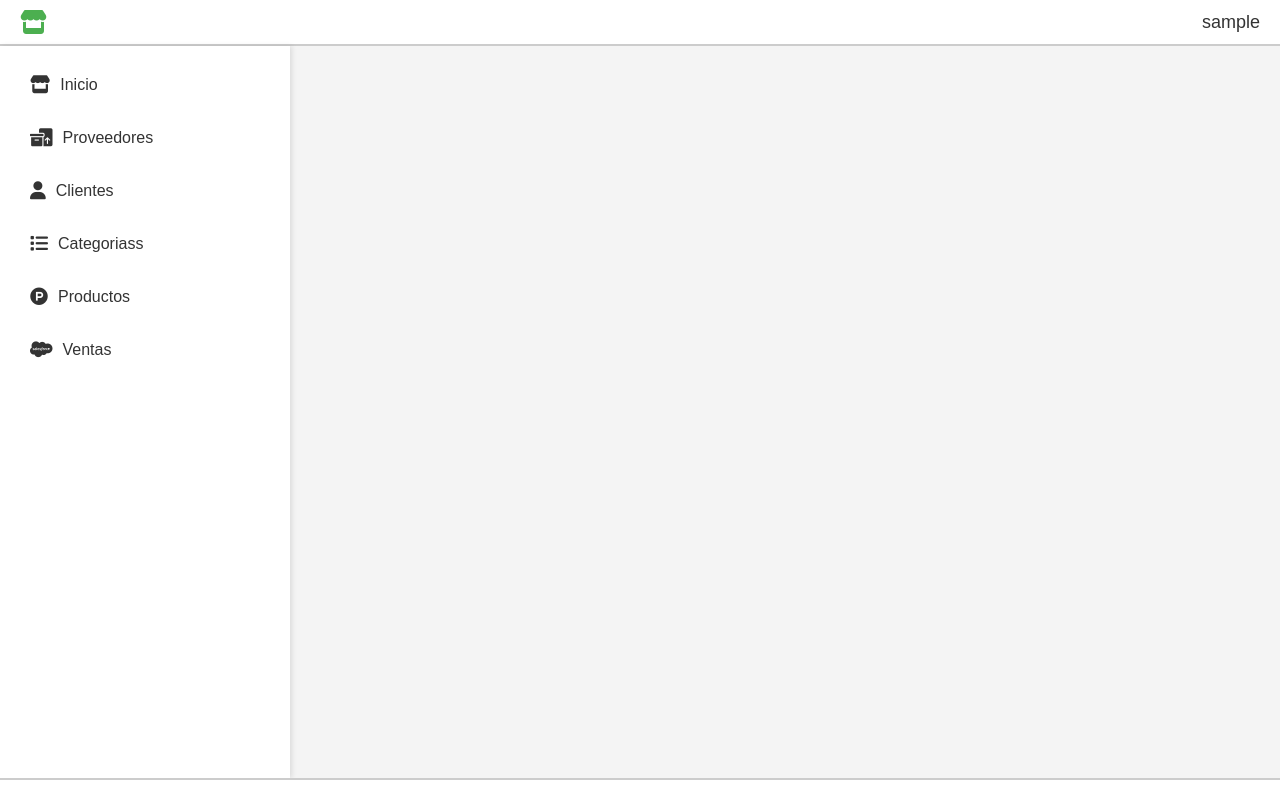
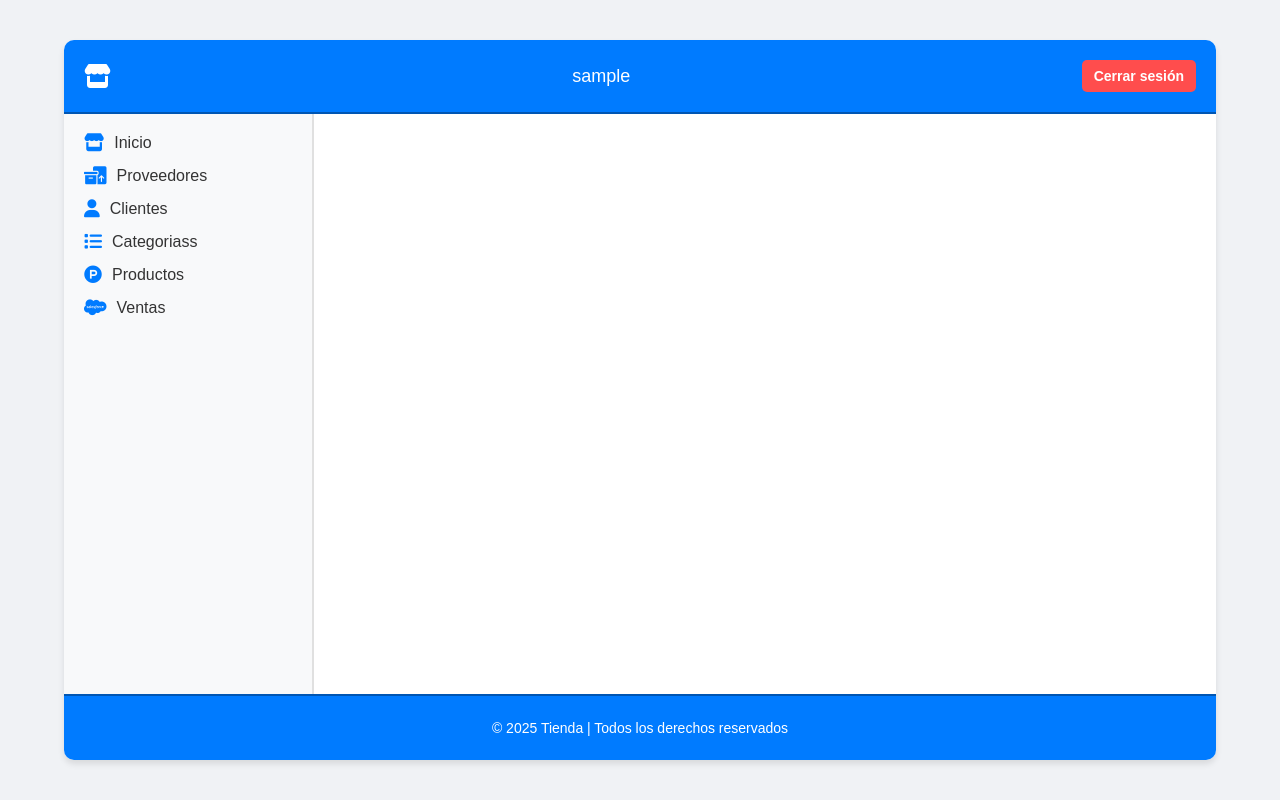
Before and after one commit to tania1985/tienda, a PHP site: page /tienda in a window 1280 px wide. Run offline with PHP 8.4, Linux system fonts and the light colour scheme; the visitor is signed in with stand-in values (Sample User, id 1).

Commit message:
actualización de la página

```diff
--- a/CSS/tienda.css
+++ b/CSS/tienda.css
@@ -1,123 +1,123 @@
-/* Estilo general del body */
+/* General */
 body {
     font-family: Arial, sans-serif;
-    background-color: #f4f4f4; /* Fondo gris claro */
+    background-color: #F0F2F5; /* Fondo gris claro */
     margin: 0;
     padding: 0;
+    display: flex;
+    justify-content: center;
+    align-items: center;
+    min-height: 100vh;
 }
 
 /* Contenedor principal */
 .container {
+    background-color: #FFFFFF; /* Fondo blanco */
+    width: 90%;
+    max-width: 1200px;
+    min-height: 90vh;
     display: flex;
     flex-direction: column;
-    min-height: 100vh; /* Asegura que el contenido ocupe toda la pantalla */
-    margin: 0;
+    border-radius: 10px;
+    box-shadow: 0 4px 6px rgba(0, 0, 0, 0.1); /* Sombra suave */
+    overflow: hidden;
 }
 
-/* Estilo para el header */
+/* Header */
 header {
     display: flex;
     justify-content: space-between;
     align-items: center;
-    background-color: #ffffff; /* Fondo blanco */
-    padding: 10px 20px;
-    border-bottom: 2px solid #ccc;
+    padding: 20px;
+    background-color: #007BFF; /* Azul principal */
+    color: white;
+    font-size: 18px;
+    border-bottom: 2px solid #0056b3; /* Línea inferior azul oscuro */
 }
 
 header i {
     font-size: 24px;
-    color: #4CAF50; /* Color verde */
+    margin-right: 10px;
 }
 
 header p {
-    font-size: 18px;
-    color: #333;
+    margin: 0;
+    flex-grow: 1;
+    text-align: center;
+}
+
+header .logout-btn {
+    text-decoration: none;
+    color: white;
+    background-color: #FF4D4D; /* Rojo para el botón de cerrar sesión */
+    padding: 8px 12px;
+    border-radius: 5px;
+    font-size: 14px;
+    font-weight: bold;
+    transition: background-color 0.3s ease;
+}
+
+header .logout-btn:hover {
+    background-color: #cc0000; /* Rojo más oscuro al pasar el cursor */
+}
+
+/* Main */
+main {
+    display: flex;
+    flex-grow: 1;
+}
+
+/* Aside */
+aside {
+    background-color: #F8F9FA; /* Fondo gris claro */
+    width: 250px;
+    padding: 20px;
+    border-right: 2px solid #E0E0E0;
+    box-sizing: border-box;
+}
+
+aside ul {
+    list-style: none;
+    padding: 0;
     margin: 0;
 }
 
-/* Estilo para el main */
-main {
-    display: flex;
-    justify-content: space-between;
-    flex: 1; /* Hace que ocupe el espacio restante */
-}
-
-/* Estilo para el aside (barra lateral) */
-aside {
-    width: 250px;
-    background-color: #fff;
-    padding: 20px;
-    box-shadow: 2px 0px 5px rgba(0, 0, 0, 0.1); /* Sombra */
-}
-
-aside ul {
-    list-style-type: none; /* Elimina los puntos de la lista */
-    padding: 0; /* Elimina el relleno por defecto */
-    margin: 0; /* Elimina los márgenes por defecto */
-}
-
 aside li {
-    margin-bottom: 15px; /* Separa los elementos de la lista */
+    margin-bottom: 15px; /* Separación entre los elementos */
 }
 
 aside li a {
-    text-decoration: none; /* Quita el subrayado de los enlaces */
-    display: flex; /* Hace que el contenido se alinee */
-    align-items: center; /* Centra el texto con el icono */
-    color: #333; /* Color del texto */
-    font-size: 16px; /* Tamaño de fuente */
-    padding: 10px;
-    border-radius: 4px; /* Bordes redondeados */
-    transition: background-color 0.3s; /* Transición para el hover */
+    text-decoration: none;
+    color: #333;
+    font-size: 16px;
+    display: flex;
+    align-items: center;
+    transition: color 0.3s ease;
+}
+
+aside li a i {
+    margin-right: 10px;
+    color: #007BFF; /* Azul principal para los íconos */
+    font-size: 18px;
 }
 
 aside li a:hover {
-    background-color: #4CAF50; /* Fondo verde al pasar el ratón */
-    color: white; /* Color de texto al pasar el ratón */
+    color: #007BFF; /* Cambia el texto a azul en hover */
 }
 
-aside li a i {
-    margin-right: 10px; /* Espacio entre el icono y el texto */
-    font-size: 18px; /* Tamaño del icono */
+/* Section */
+section {
+    flex-grow: 1;
+    padding: 20px;
+    box-sizing: border-box;
 }
 
-/* Estilo para la sección principal */
-section {
-    flex: 1;
-    padding: 20px;
+/* Footer */
+footer {
+    background-color: #007BFF; /* Azul principal */
+    color: white;
+    text-align: center;
+    padding: 10px;
+    font-size: 14px;
+    border-top: 2px solid #0056b3; /* Línea superior azul oscuro */
 }
-
-/* Estilo para el footer */
-footer {
-    background-color: #ffffff; /* Fondo blanco */
-    padding: 10px;
-    text-align: center;
-    border-top: 2px solid #ccc;
-}
-
-/* Estilo de los enlaces */
-a {
-    text-decoration: none;
-}
-
-/* Media query para pantallas pequeñas */
-@media (max-width: 768px) {
-    /* Reduce el tamaño de la fuente del header */
-    header p {
-        font-size: 16px;
-    }
-
-    /* Reduce el tamaño de los enlaces en el aside */
-    aside li a {
-        font-size: 14px;
-    }
-
-    /* Hace que el aside se oculte en pantallas pequeñas */
-    aside {
-        display: none;
-    }
-
-    main {
-        flex-direction: column; /* Cambia el layout a columna */
-    }
-}
--- /dev/null
+++ b/logout.php
@@ -0,0 +1,6 @@
+<?php
+session_start();
+session_destroy(); // Destruye la sesión
+header("Location: index"); // Redirige al usuario al login (index.php)
+exit();
+?>
--- a/tienda.php
+++ b/tienda.php
@@ -26,6 +26,7 @@ if (isset($_SESSION["username"])) {
         <header>
             <i class="fa-solid fa-store"></i>
             <p><?php echo $_SESSION["username"]; ?></p>
+            <a href="logout.php" class="logout-btn">Cerrar sesión</a>
         </header>
         <main>
             <aside>
@@ -42,7 +43,9 @@ if (isset($_SESSION["username"])) {
 
             </section>
         </main>
-        <footer></footer>
+        <footer>
+        <p>&copy; <?php echo date("Y"); ?> Tienda | Todos los derechos reservados</p>
+        </footer>
     </div>
 
 </body>
```
Also changed, not shown: CSS/index.css (+44 -56 lines).
